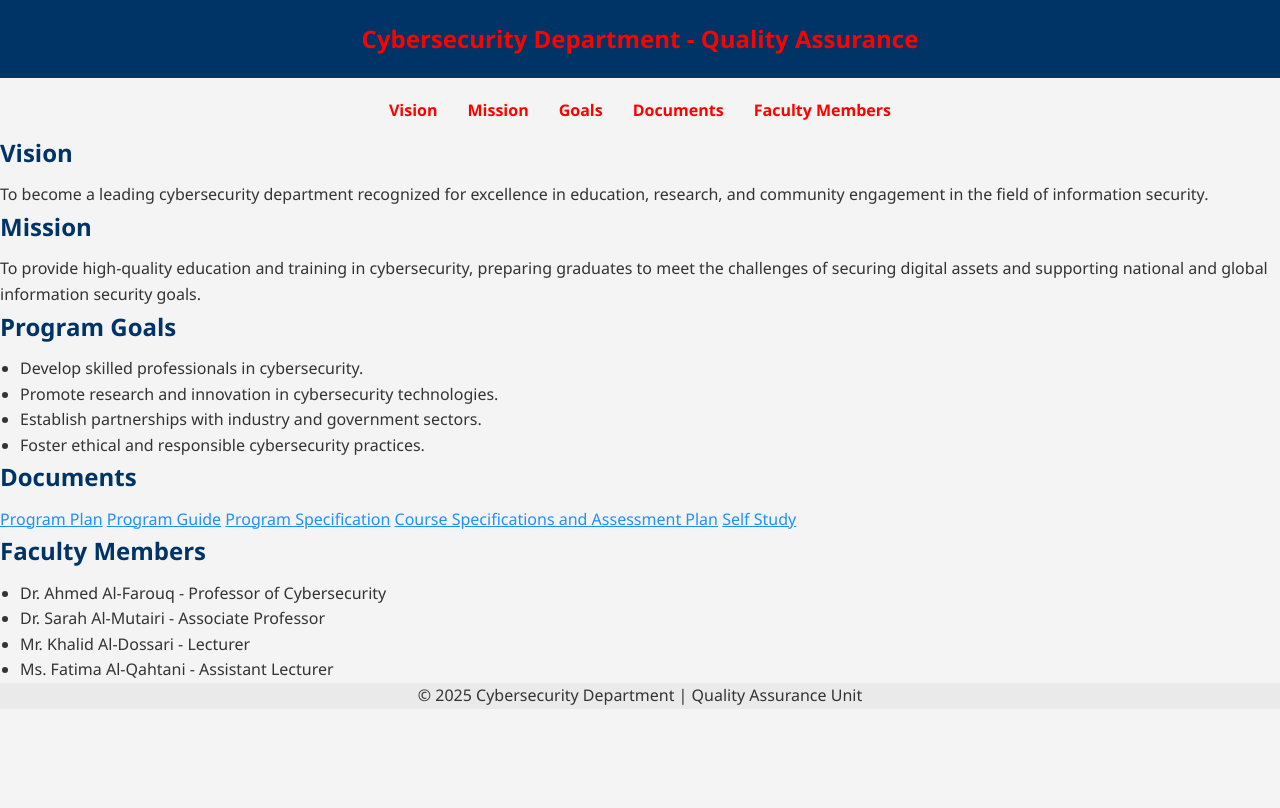
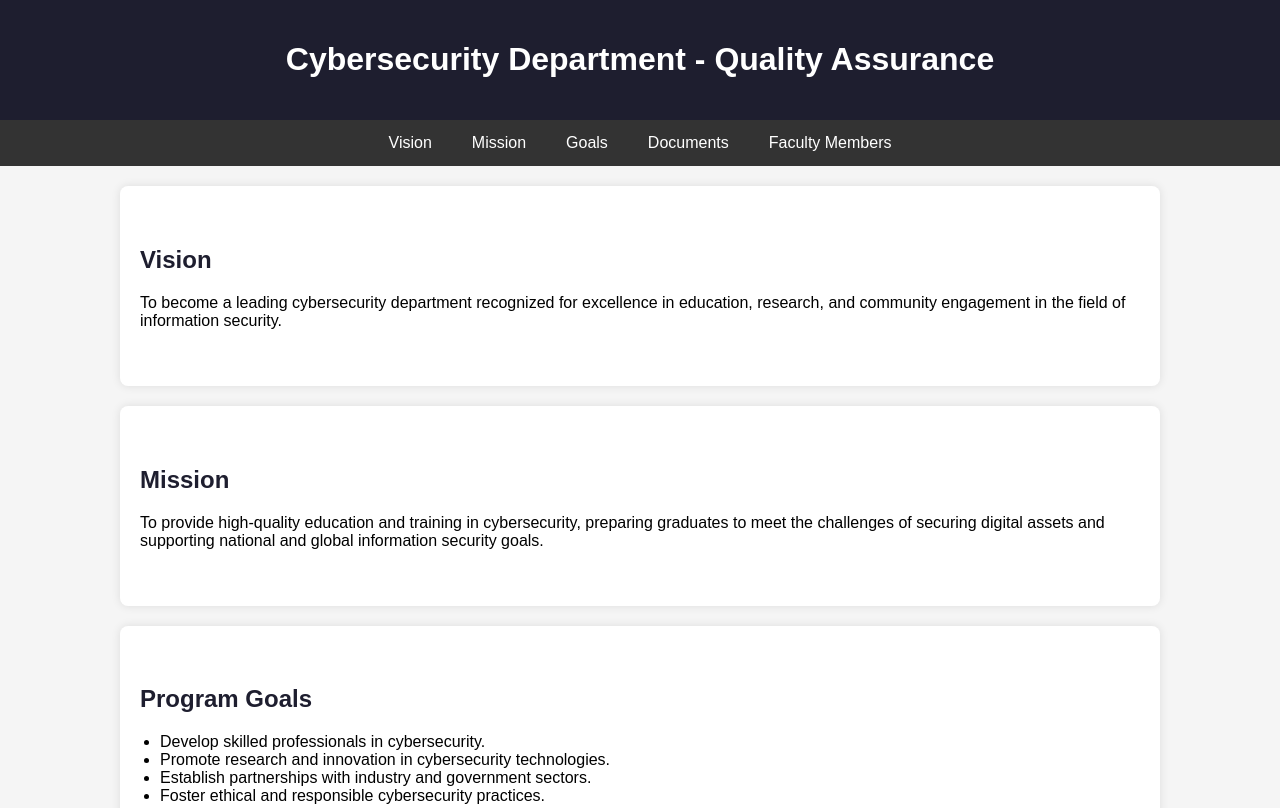
Before and after one commit to AmrIsmail86/cybersecurity-Program, a plain HTML site: page index.html in a window 1280 px wide. Shown: the top 808 px of the page. Drawn offline with Linux system fonts and the light colour scheme.

Commit message:
style.css

```diff
--- a/style.css
+++ b/style.css
@@ -1,102 +1,68 @@
-* {
-  box-sizing: border-box;
-  margin: 0;
-  padding: 0;
-  font-family: 'Segoe UI', sans-serif;
-}
-
 body {
-  background-color: #f4f4f4;
-  color: #333;
-  line-height: 1.6;
-}
-
-.container {
-  max-width: 960px;
-  margin: auto;
-  padding: 20px 30px; /* هامش يسار ويمين */
-  background-color: white;
+  font-family: Arial, sans-serif;
+  margin: 0; padding: 0;
+  background-color: #f5f5f5;
 }
 
 header {
-  background-color: #003366;
-  color: blue;
-  padding: 20px 0;
-  position: relative;
-}
-.header-top {
-  display: flex;
-  align-items: center;
-  justify-content: start;  /* بدلاً من space-between */
-  gap: 20px;
-}
-
-h1 {
-  color: red;              /* اجعل النص أبيض */
-  font-size: 24px;
-}
-
-
-
-
-.logo {
-  width: 60px;
-  height: 60px;
-  object-fit: contain;
-}
-
-h1 {
-  flex-grow: 1;
+  background-color: #1e1e2f;
+  color: white;
+  padding: 20px 40px;
   text-align: center;
-  font-size: 24px;
 }
 
 nav {
+  background-color: #333;
   display: flex;
   justify-content: center;
   flex-wrap: wrap;
-  margin-top: 10px;
 }
 
 nav a {
-  color: red;
-  padding: 10px 15px;
+  color: white;
+  padding: 14px 20px;
   text-decoration: none;
-  font-weight: bold;
+  display: block;
 }
 
 nav a:hover {
-  background-color: #00509e;
-  border-radius: 5px;
+  background-color: #5757a0;
 }
 
-.menu-toggle {
-  display: none;
-  font-size: 26px;
-  background: none;
-  color: black;
-  border: none;
-  cursor: pointer;
+section {
+  padding: 40px 20px;
+  max-width: 1000px;
+  margin: auto;
+  background-color: white;
+  margin-top: 20px;
+  border-radius: 8px;
+  box-shadow: 0 0 10px rgba(0,0,0,0.1);
 }
 
-main section {
-  margin-bottom: 40px;
-}
-
-section h2 {
-  color: #003366;
-  margin-bottom: 10px;
+h2 {
+  color: #1e1e2f;
 }
 
 ul {
+  list-style-type: disc;
   padding-left: 20px;
-}
-
-a {
-  color: #1e90ff;
 }
 
 footer {
   text-align: center;
-  background: #eaeaea;
-  p
+  padding: 20px;
+  background-color: #1e1e2f;
+  color: white;
+  margin-top: 40px;
+}
+
+.doc-links a {
+  display: block;
+  margin: 10px 0;
+  color: #0077cc;
+  text-decoration: none;
+}
+
+.doc-links a:hover {
+  text-decoration: underline;
+}
```
